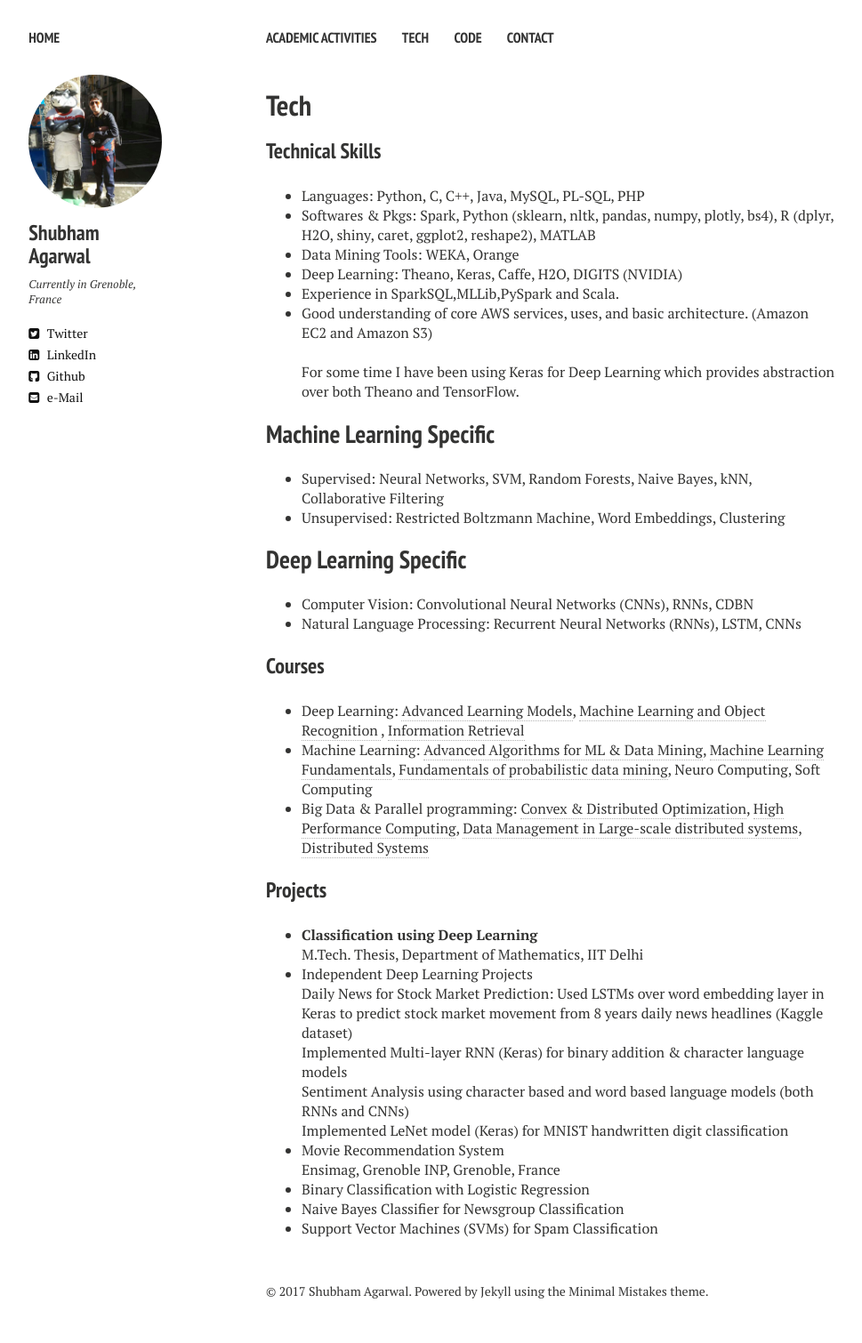
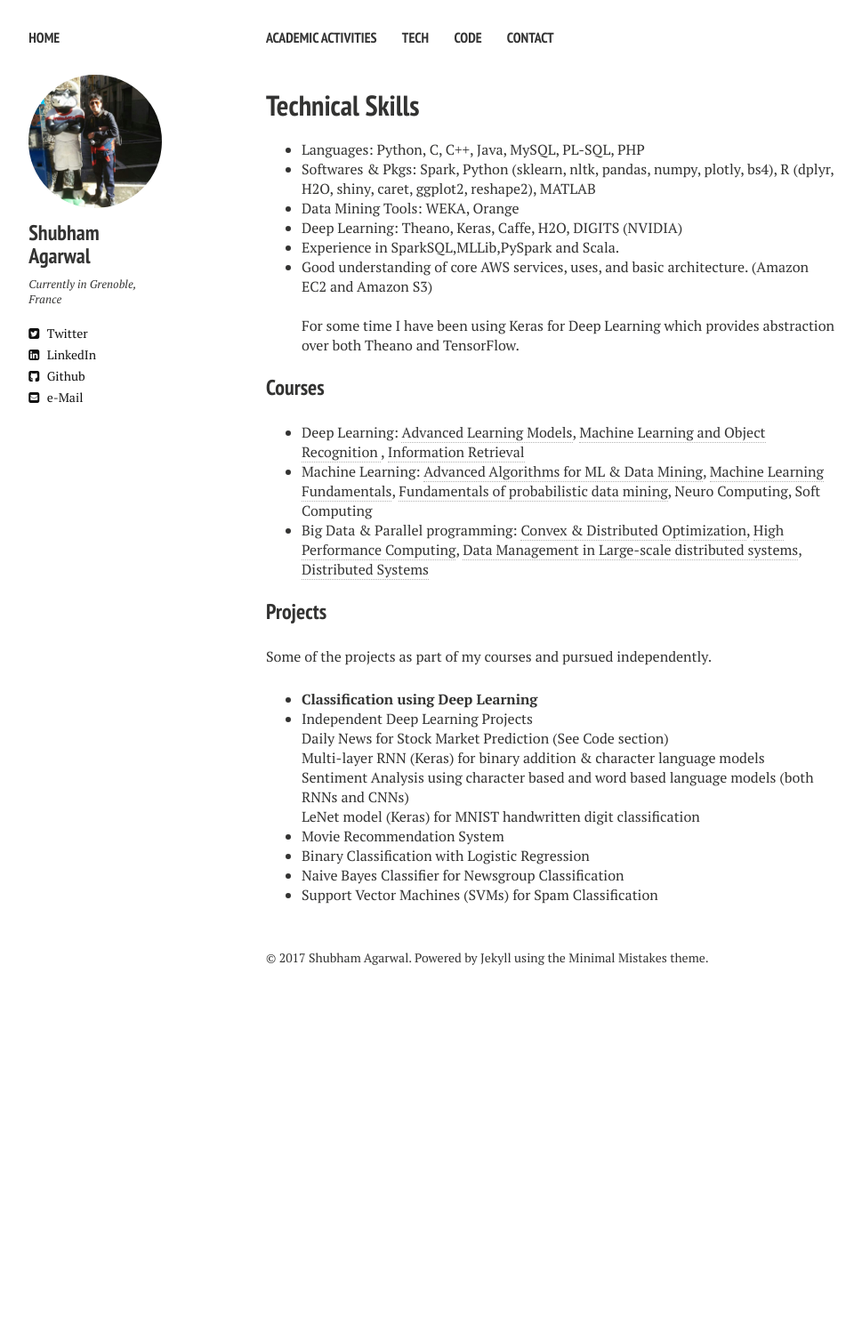
Before and after one commit to shubhamagarwal92/shubhamagarwal92.github.io, a Jekyll site: the page built from tech.md, in a window 1280 px wide. Shown: the whole page at 89% size, without its empty margins (21-990 px from the left). Built offline with Jekyll 4.4.1, drawn with Linux system fonts in a browser that asks for light colours; nearby versions of some CDN libraries; after the commit the page ends 1135 px from its top, so only the background shows below that.

Commit message:
Some changes

```diff
--- a/tech.md
+++ b/tech.md
@@ -1,13 +1,13 @@
 ---
 layout: page
 permalink: /tech/
-title: Tech
+title: Technical Skills
 tags: [tech]
 modified: 3-10-2014
 comments: false
 ---
 
-### Technical Skills
+<!--### Technical Skills-->
 
 * Languages: Python, C, C++, Java, MySQL, PL-SQL, PHP
 * Softwares & Pkgs: Spark, Python (sklearn, nltk, pandas, numpy, plotly, bs4), R (dplyr,
@@ -19,12 +19,12 @@ H2O, shiny, caret, ggplot2, reshape2), MATLAB
 <br />
 <br /> For some time I have been using Keras for Deep Learning which provides abstraction over both Theano and TensorFlow.
 <br />
-<h2> Machine Learning Specific </h2>
-* Supervised: Neural Networks, SVM, Random Forests, Naive Bayes, kNN, Collaborative Filtering
-* Unsupervised: Restricted Boltzmann Machine, Word Embeddings, Clustering
-<h2> Deep Learning Specific </h2>
-* Computer Vision: Convolutional Neural Networks (CNNs), RNNs, CDBN
-* Natural Language Processing: Recurrent Neural Networks (RNNs), LSTM, CNNs
+<!--<h2> Machine Learning Specific </h2>-->
+<!--* Supervised: Neural Networks, SVM, Random Forests, Naive Bayes, kNN, Collaborative Filtering-->
+<!--* Unsupervised: Restricted Boltzmann Machine, Word Embeddings, Clustering-->
+<!--<h2> Deep Learning Specific </h2>-->
+<!--* Computer Vision: Convolutional Neural Networks (CNNs), RNNs, CDBN-->
+<!--* Natural Language Processing: Recurrent Neural Networks (RNNs), LSTM, CNNs-->
 
 ### Courses
 
@@ -34,17 +34,17 @@ H2O, shiny, caret, ggplot2, reshape2), MATLAB
 
 
 ### Projects
-
+Some of the projects as part of my courses and pursued independently.
 * <strong>Classification using Deep Learning </strong>
-<br /> M.Tech. Thesis, Department of Mathematics, IIT Delhi
-<br />
+<!--<br /> M.Tech. Thesis, Department of Mathematics, IIT Delhi-->
+<!--<br />-->
 * Independent Deep Learning Projects
-<br />Daily News for Stock Market Prediction: Used LSTMs over word embedding layer in Keras to predict stock market movement from 8 years daily news headlines (Kaggle dataset)
-<br /> Implemented Multi-layer RNN (Keras) for binary addition & character language models
+<br />Daily News for Stock Market Prediction (See Code section)
+<br />Multi-layer RNN (Keras) for binary addition & character language models
 <br /> Sentiment Analysis using character based and word based language models (both RNNs and CNNs)
-<br /> Implemented LeNet model (Keras) for MNIST handwritten digit classification
+<br /> LeNet model (Keras) for MNIST handwritten digit classification
 * Movie Recommendation System
-<br /> Ensimag, Grenoble INP, Grenoble, France
+<!--<br /> Ensimag, Grenoble INP, Grenoble, France-->
 * Binary Classification with Logistic Regression
 * Naive Bayes Classifier for Newsgroup Classification
 * Support Vector Machines (SVMs) for Spam Classification
```
Also changed, not shown: academic_activities.md (+13 -14 lines), index.md (+1 -1 lines).
